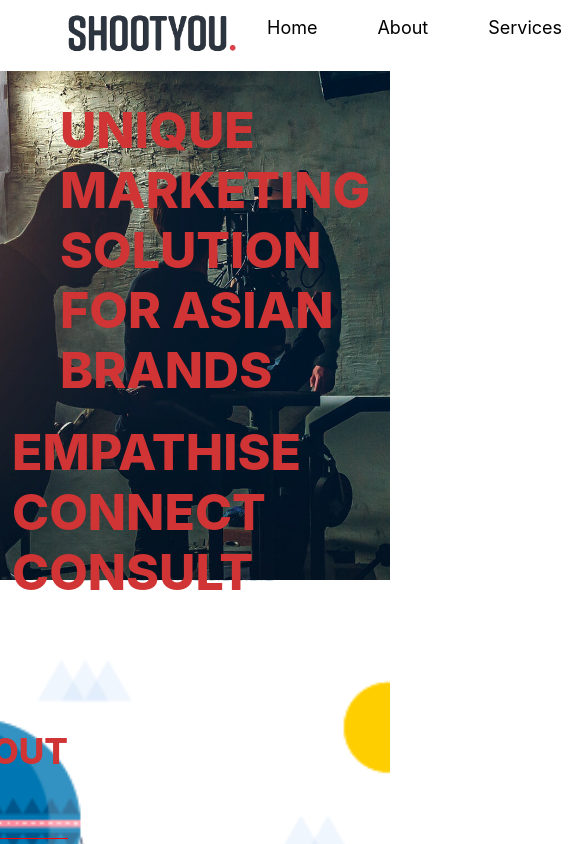
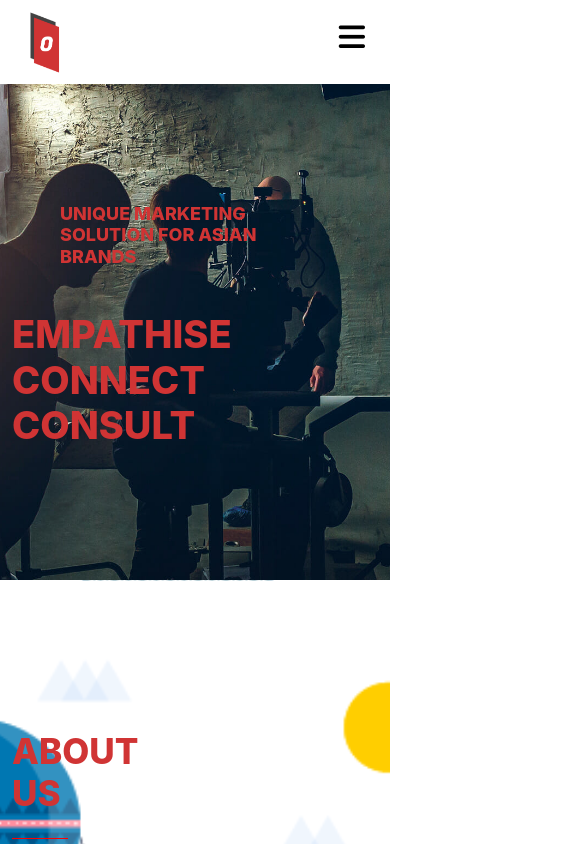
Before and after one commit to sagarbharvadiya/one-plus, a React (Create React App) app: page / in a window 390 px wide. Shown: the top 844 px of the page, 585 px wide, since content can reach past the window. Built offline with nearby package versions, Linux system fonts and the light colour scheme.

Commit message:
responsive

```diff
--- a/package.json
+++ b/package.json
@@ -8,7 +8,8 @@
     "@testing-library/user-event": "^13.5.0",
     "react": "^18.1.0",
     "react-dom": "^18.1.0",
-    "react-scripts": "5.0.1",
+    "react-scripts": "^2.1.3",
+    "react-scroll-parallax": "^3.2.0",
     "web-vitals": "^2.1.4"
   },
   "scripts": {
--- a/src/App.js
+++ b/src/App.js
@@ -1,8 +1,8 @@
 import React from 'react';
-import { Parallax } from 'react-scroll-parallax';
+// import { Parallax } from 'react-scroll-parallax';
 
 import './App.css';
-import Topheadar from './Menu';
+// import Topheadar from './Menu';
 import AboutUSsection from './aboutUS-section';
 import Servicesection from './Service-section';
 import Contenarsection from './Contenar-section';
@@ -11,6 +11,7 @@ import Blogsection from './Blog-section';
 import Promosection from './Promo-section';
 // import Productionsection from './Production-section';
 import Footersection from './Footer-section';
+import Topheadar from './Menu';
 // import Mydata from './Mydata';
 
 function App() {
--- a/src/Footer-section.jsx
+++ b/src/Footer-section.jsx
@@ -1,6 +1,6 @@
 import React from "react";
-import footerimage from './images/footer-image.png';
-import footerlogologo from './images/logo.png';
+// import footerimage from './images/footer-image.png';
+// import footerlogologo from './images/logo.png';
 
 function Footersection(){
     return(
--- a/src/Gallery.section.jsx
+++ b/src/Gallery.section.jsx
@@ -5,23 +5,23 @@ function Gallerysection(){
         <>
             <div className="gallerysection">
                 <div className="container">
-                <div className="gallerywrapper d-flex flex-column justify-content-end align-items-end">
+                <div className="gallerywrapper d-flex flex-column justify-content-end">
                     <h2 className="pb-4">OUR SERVICES</h2>
                     <div>
-                    <h1>Evaluate & Define</h1>
+                    <h3>Evaluate & Define</h3>
                   <p>We Diagnose the right areas of development and revealing insights to unlock growth. We audit and define how customers interact with your brand to co-create marketing objectives with your team.</p>
                   <ul><li> Customer Insights</li><li>Market Insights</li><li> Consumer Journey Mapping</li></ul>
                 </div>
                 <div>
-                    <h1>
+                    <h3>
                     Strategize
-                    </h1>
+                    </h3>
                   <p>OWe Create the most compelling way to affect how consumers think, feel and act on your product & your brand.</p>
                   <ul><li> Branding Strategy</li><li>Consumer Marketing Strategy</li><li>Content Strategy</li><li>Digital & Performance marketing Strategy</li>
                   </ul>
                 </div>
                 <div>
-                    <h1>Design & Execute</h1>
+                    <h3>Design & Execute</h3>
                   <p>We execute the strategies by working with your in-house team or our network of creative talent.</p>
                 <ul><li>Brand Design & Identity</li><li>Content & Social media management</li><li> Digital Campaign & Influencer Planning</li><li>SEO & SEM execution & management</li></ul>
                 </div>
--- a/src/Menu.jsx
+++ b/src/Menu.jsx
@@ -1,20 +1,37 @@
 /* eslint-disable jsx-a11y/alt-text */
-import React from "react";
+import React, { useState } from "react"
+// import{ link } from "react-router-dom"
 import logo from './images/logo.png';
 
+
 function Topheadar(){
+  const [isMobile,setIsMobile]=useState(false);
     return(
         <>
-            <div className="top-header-section d-flex justify-content-between">
+
+      <div className="top-header-section d-flex justify-content-between">
                 <div className="logo"><img src={logo} /></div>
-                <ul className="menu d-flex flex-row align-items-center">
+                <div className={isMobile? "nav-links-mobile" : "nav-links"}
+                onClick={() => setIsMobile(false)}>
+                <ul className="menu nav-links d-flex flex-row align-items-center">
                     <li className="list-group list-group-flush"><a href="#Home" className="text-decoration-none">Home</a></li>
                     <li className="list-group list-group-flush"><a href="#About" className="text-decoration-none">About</a></li>
                     <li className="list-group list-group-flush"><a href="#Services" className="text-decoration-none">Services</a></li>
                     <li className="list-group list-group-flush"><a href="#Team" className="text-decoration-none">Team</a></li>
                     <li className="list-group list-group-flush"><a href="#Contact" className="text-decoration-none">Contact</a></li>
                 </ul>
-            </div>
+                </div>
+                <button className="mobile-menu-icon"
+                onClick={() => setIsMobile(!isMobile)}>
+                    {isMobile ? (<i className="fas fa-times"></i>)
+                    :(
+                        <i className="fas fa-bars"></i>
+                    )}
+                </button>
+     </div>
+
+
+
         </>
     )
 };
--- a/src/Service-section.jsx
+++ b/src/Service-section.jsx
@@ -5,7 +5,7 @@ function Servicesection(){
         <>
             <div className="service-section">
                 <div className="container">
-                <div className="servicewrapper d-flex flex-column justify-content-end align-items-end">
+                <div className="servicewrapper d-flex flex-column justify-content-end">
                     <h2 className="pb-4">ABOUT US</h2>
                     <p>
                     We are a unique marketing consultancy firm with a purpose to deliver personalised marketing solutions to asian brands across the world. We bridge the gap between Asian and Western markets with our in-depth understanding of various cultures, marketing trends, global consumers and industrial transformations.</p>
--- a/src/index.css
+++ b/src/index.css
@@ -16,26 +16,51 @@ code {
   padding: 0%;
   box-sizing: border-box;
 }
+
 .top-header-section {
   padding: 14px 67px;
   background-color: white;
   position: fixed;
   width: 100%;
+  z-index: 1;
 }
+
 .logo img{
-  max-width: 170px;
+  /* max-width: 170px; */
+  height: auto;
+
+  position: relative;
+
+  width: 96px;
 }
 .menu a{
-  font-size: 18px;
-  color: black;
-  margin: 0px 30px;
+  border-radius: 0;
+  color: #d03434;
+  font-size: 15px;
+  font-weight: 400;
+  margin: 9px 20px 0;
+  padding: 8px 2px;
+  text-transform: uppercase;
 }
+.menu a::after{
+  background: linear-gradient(90deg,#d03434 0,#d03434);
+  bottom: -1px;
+  content: "";
+  display: block;
+  height: 2px;
+  left: 0;
+  position: absolute;
+  transition: width .2s;
+  width: 0;
+}
+
 .aboutUS-section{
   background: url(../src/images/banner-image.jpg) no-repeat 0 0;
   background-size: cover;
   background-attachment: fixed;
   background-position: center;
   min-height: 580px;
+  position: relative;
 }
 .aboutUSwrapper{
   position: relative;
@@ -50,7 +75,7 @@ code {
   max-width: 270px;
   /* padding-bottom: 20px; */
   color: #d03434;
-  margin-top: 100px;
+margin-top: 24vh;
 
 }
 .main-banner-text{
@@ -97,10 +122,20 @@ code {
   margin-right: 230px;
   margin-bottom: 50px;
   border-bottom: 1px solid red;
-  color: white;
+  color: #d03434;
+  /* text-align: center; */
+}
+.contenarwrapper h4 {
+  color: #d03434;
+  font-family: Publico Headline Web Roman,sans-serif!important;
+  font-size: 2em;
+  font-weight: 600;
+  letter-spacing: 1.2;
+  line-height: 1.2em;
+  text-transform: capitalize;
 }
 .contenarwrapper, .blogweapper p{
-  max-width: 419px;
+  max-width: 539px;
   font-size: 20px;
   color: white;
 }
@@ -117,16 +152,37 @@ code {
   margin-right: 204px;
   margin-bottom: 50px;
 }
+.gallerywrapper h2 {
+  color: #d03434;
+}
+.gallerysection h3, .gallerysection p {
+  text-align: justify;
+}
+
+.gallerysection h3 {
+  color: #d03434;
+  font-family: Publico Headline Web Roman,sans-serif!important;
+  font-size: 2em;
+  font-size: 33px;
+  font-weight: 600;
+  letter-spacing: 1.2g10;
+  padding: 5px 0;
+  text-transform: capitalize;
+}
 .gallerywrapper p{
   max-width: 419px;
   font-size: 20px;
 }
 .blog-section{
   background: url(../src/images/banner-image-4.png) no-repeat 0 0;
+
   background-size: cover;
   background-attachment: fixed;
   background-position: center;
-  padding: 150px 0px 100px 80px;
+  /* padding: 150px 0px 100px 80px; */
+  min-height: 600px;
+  display: flex;
+  align-items: center;
 }
 .blogweapper h2{
   max-width: 400px;
@@ -380,10 +436,7 @@ ol, ul {
   border: 1px solid;
   color: #608dfd;
 }
-a:focus, a:hover {
-  color: #608dfd;
-  text-decoration: none;
-}
+
 .copy-right{
   background: #000;
   padding: 9px 0;
@@ -402,12 +455,12 @@ a:focus, a:hover {
     background-position: right;
   }
   .aboutUSwrapper h2 {
-    font-size: 50px;
+    font-size: 18px;
     position: absolute;
-    top: 44%;
-    left: 0;
+    top: 1vh;
+    /* left: 0; */
     right: 0;
-  }
+}
   .service-section{
     background-position: center;
   }
@@ -417,9 +470,115 @@ a:focus, a:hover {
   .blog-section{
     background-position: center;
   }
+  .main-banner-text {
+    position: absolute;
+    top: 37vh;
+    display: block;
+}
+.team-img {
+  border-radius: 50%;
+  /* width: 24vw; */
+  max-width: 24vw;
+}
+.gallerysection {
+
+  margin-left: 50px;
+}
+}
+
+.show-btn{
+  display: none;
 }
 @media only screen and (max-width: 767px){
   .aboutUS-section{
     background-position: center;
   }
+  .aboutUSwrapper h2 {
+    font-size: 18px;
+    position: absolute;
+    top: 44%;
+    left: 0;
+    right: 0;
+  }
+  .main-banner-text h1 {
+    max-width: 100px;
+    font-size: 38px;
+    font-weight: 800;
+    color: #d03434;
 }
+#row {
+  display: flex;
+  justify-content: space-between;
+  flex-direction: column;
+  flex-wrap: wrap;
+  align-items: center;
+  margin: auto;
+}
+.caption{
+  margin-bottom: 36px;
+}
+#contact .form-flex {
+  display: flex;
+  justify-content: space-between;
+  /* align-items: center; */
+  margin: auto;
+  flex-direction: column;
+  /* width: 100%; */
+}
+.sentMessage {
+  width: 100%;
+}
+.menu {
+  flex-direction: column !important;
+}
+.top-header-section {
+  padding: 9px 4px;
+  background-color: white;
+  position: fixed;
+  width: 100%;
+  z-index: 1;
+}
+.logo img {
+  /* max-width: 170px; */
+  height: auto;
+  position: relative;
+  width: 83px;
+}
+
+}
+
+.mobile-menu-icon{
+  display: none;
+}
+
+@media screen and (max-width: 767px){
+  .nav-links{
+    display: none;
+  }
+  .nav-links-mobile{
+    position: absolute;
+    display: block;
+    list-style: none;
+    left: 0;
+    top: 75px;
+    transition: all 0.5s ease-out;
+    -webkit-transition: all 0.5s ease-out;
+    -moz-transition: all 0.5s ease-out;
+    -ms-transition: all 0.5s ease-out;
+    -o-transition: all 0.5s ease-out;
+    width: 100%;
+    height: 100vh;
+    background: #fff;
+}
+
+.mobile-menu-icon{
+  display: block;
+  position: absolute;
+  font-size: 30px;
+  border: none;
+  outline: none;
+  top: 15px;
+  right: 25px;
+  background: none;
+}
+}
```
Also changed, not shown: src/Contenar-section.jsx (+6 -7 lines), src/images/logo.png, 1 other file (tests, documents, lock files or other folders).
